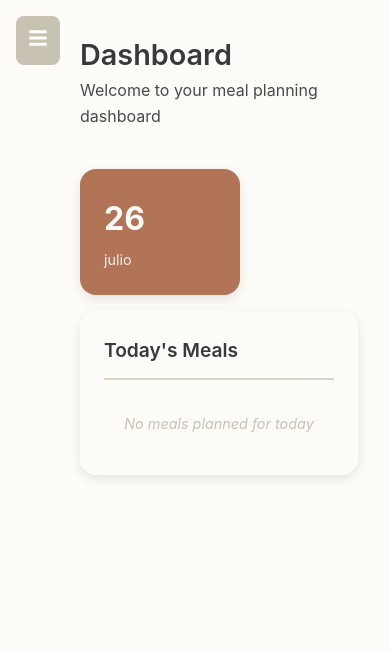
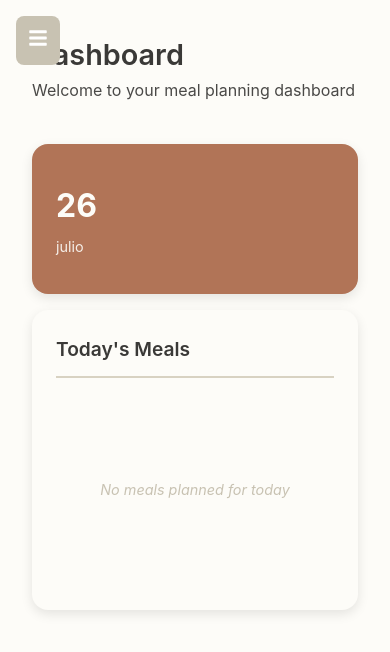
Before and after one commit to feergalope/daitis, a React (Vite) app: page / in a window 390 px wide. Shown: the top 652 px of the page. Built offline with nearby package versions, Linux system fonts and the light colour scheme.

Commit message:
Responsive dashboard

```diff
--- a/src/pages/Dashboard.jsx
+++ b/src/pages/Dashboard.jsx
@@ -36,6 +36,12 @@ const CardsGrid = styled.div`
 	flex-wrap: wrap;
 	gap: 1rem;
 	align-items: flex-start;
+
+	/* Mobile styles */
+	@media (max-width: 768px) {
+		flex-direction: column;
+		gap: 1rem;
+	}
 `;
 
 const Card = styled.div`
@@ -57,23 +63,43 @@ const Card = styled.div`
 		switch (props.size) {
 			case 'small':
 				return `
-					width: 10rem;
-					height: auto;
+					width: 150px;
+					height: 300px;
+
+					@media (max-width: 768px) {
+						width: 100%;
+						height: 150px;
+					}
 				`;
 			case 'medium':
 				return `
-					width: 25rem;
-					height: auto;
+					width: 400px;
+					height: 300px;
+
+					@media (max-width: 768px) {
+						width: 100%;
+						height: 300px;
+					}
 				`;
 			case 'large':
 				return `
-					width: 50rem;
-					height: auto;
+					width: 400px;
+					height: 600px;
+
+					@media (max-width: 768px) {
+						width: 100%;
+						height: 600px;
+					}
 				`;
 			default:
 				return `
-					width: 300px;
-					height: 120px;
+					width: 150px;
+					height: 150px;
+
+					@media (max-width: 768px) {
+						width: 100%;
+						height: 150px;
+					}
 				`;
 		}
 	}}
--- a/src/ui/Main.jsx
+++ b/src/ui/Main.jsx
@@ -14,11 +14,6 @@ const MainStyled = styled.main`
 	position: relative;
 	overflow-y: auto;
 	min-height: 0;
-
-	/* Mobile styles */
-	@media (max-width: 768px) {
-		padding-left: 4rem; /* Space for the toggle button */
-	}
 `;
 
 const LoadingOverlay = styled.div`
```
